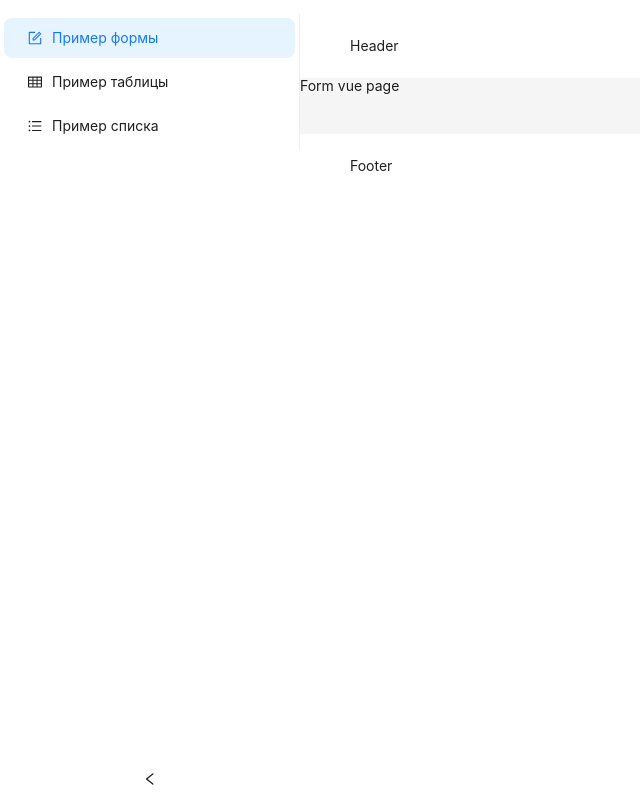
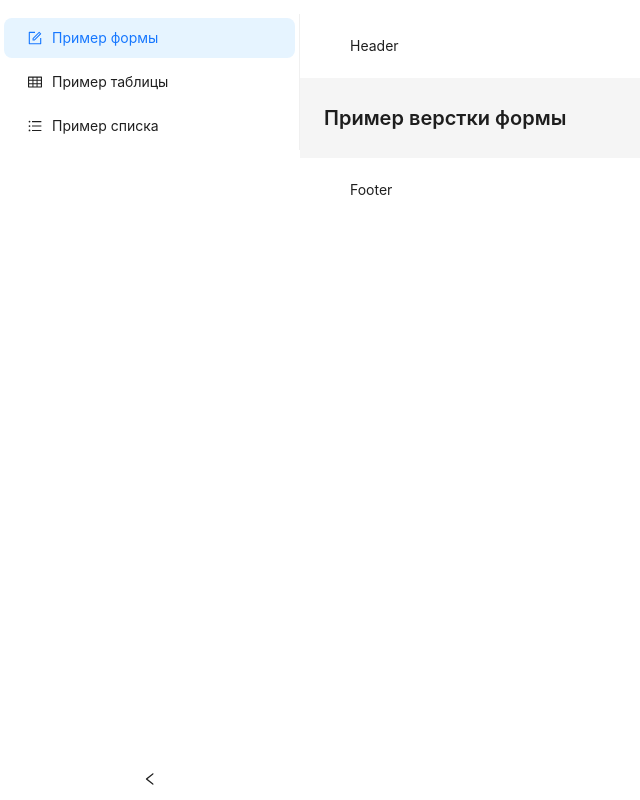
Before and after one commit to Dadesy/design-frontedn, a Vue app: page / in a window 1280 px wide. Shown: the whole page, without its empty margins (0-640 px from the left). Built offline with nearby package versions, Linux system fonts and the light colour scheme.

Commit message:
Добавлен компонент заголовка страницы

```diff
--- a/src/App.vue
+++ b/src/App.vue
@@ -14,7 +14,7 @@ import MainMenu from "@/components/MainMenu/MainMenu.vue";
             </a-layout-sider>
             <a-layout>
                 <the-header/>
-                <a-layout-content class="p-[24px]">
+                <a-layout-content>
                     <RouterView/>
                 </a-layout-content>
                 <the-footer/>
--- /dev/null
+++ b/src/components/PageTitle/PageTitle.vue
@@ -0,0 +1,12 @@
+<template>
+    <a-page-header :title="title" class="border-b border-t border-gray-200 !bg-white"/>
+</template>
+<script setup lang="ts">
+import { defineProps } from 'vue';
+
+const props = defineProps<{
+    title?: string;
+}>();
+
+const title = props.title ?? '';
+</script>
--- a/src/views/FormView.vue
+++ b/src/views/FormView.vue
@@ -1,3 +1,6 @@
 <template>
-    Form vue page
+   <page-title title="Пример верстки формы"/>
 </template>
+<script setup lang="ts">
+import PageTitle from "@/components/PageTitle/PageTitle.vue";
+</script>
--- a/src/views/ListView.vue
+++ b/src/views/ListView.vue
@@ -1,3 +1,6 @@
 <template>
-    List vue
+    <page-title title="Пример верстки списка"/>
 </template>
+<script setup lang="ts">
+import PageTitle from "@/components/PageTitle/PageTitle.vue";
+</script>
--- a/src/views/TableView.vue
+++ b/src/views/TableView.vue
@@ -1,3 +1,6 @@
 <template>
-    table vue
+    <page-title title="Пример верстки таблицы"/>
 </template>
+<script setup lang="ts">
+import PageTitle from "@/components/PageTitle/PageTitle.vue";
+</script>
```
